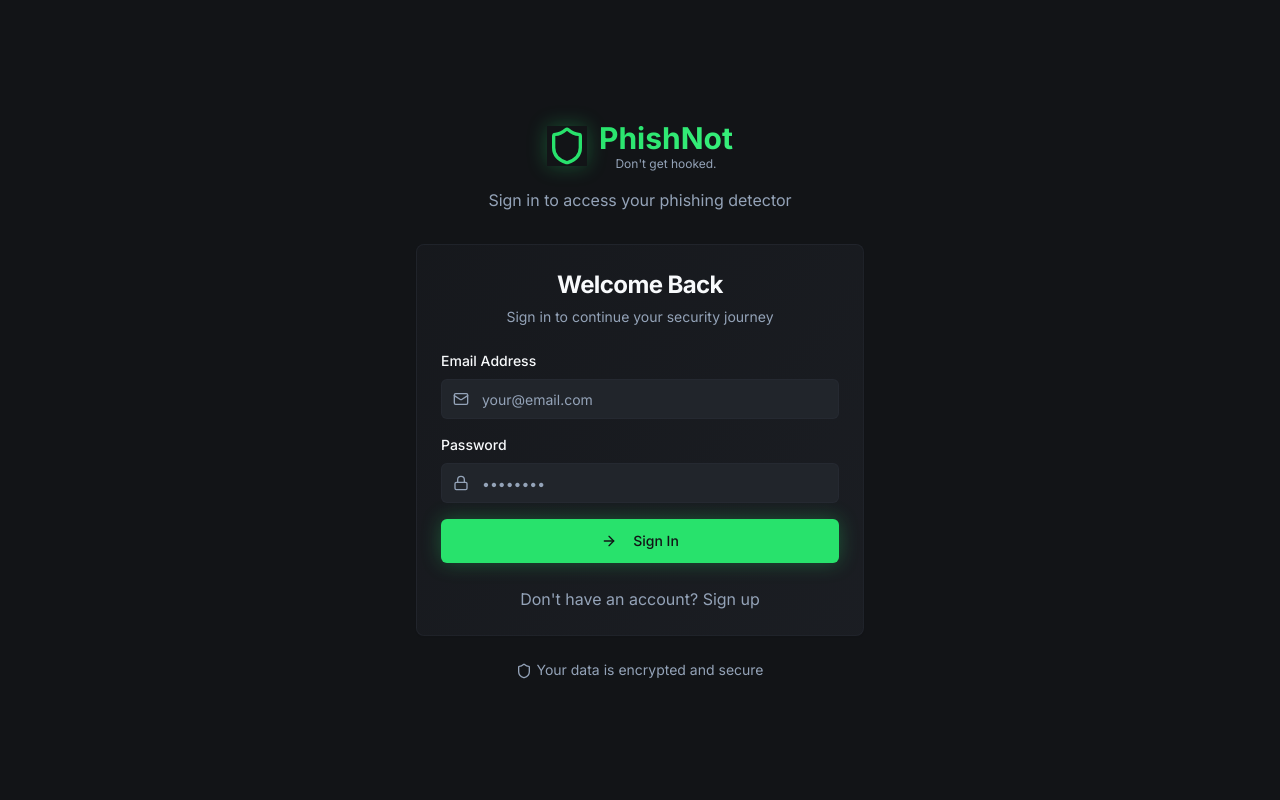
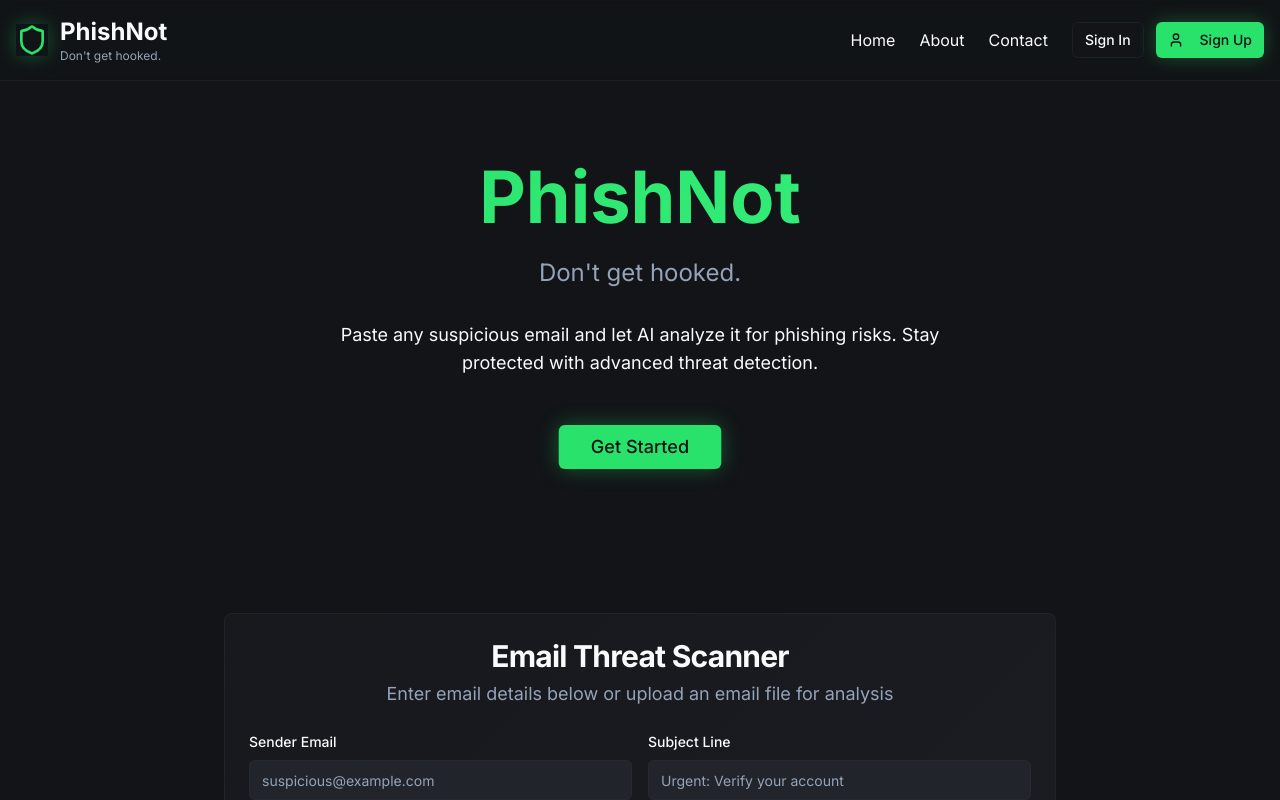
Before and after one commit to nayan2723/phishnot, a React (Vite) app: page / in a window 1280 px wide. Before the commit this address led to /auth. Shown: the top 800 px of the page. Built offline with nearby package versions, Linux system fonts and the light colour scheme.

Commit message:
Add sign in/sign up buttons
Add buttons to the top right of the page to prompt users to sign in or sign up before accessing the tool.

```diff
--- a/src/App.tsx
+++ b/src/App.tsx
@@ -20,11 +20,7 @@ const App = () => (
         <BrowserRouter>
           <Routes>
             <Route path="/auth" element={<Auth />} />
-            <Route path="/" element={
-              <ProtectedRoute>
-                <Index />
-              </ProtectedRoute>
-            } />
+            <Route path="/" element={<Index />} />
             {/* ADD ALL CUSTOM ROUTES ABOVE THE CATCH-ALL "*" ROUTE */}
             <Route path="*" element={<NotFound />} />
           </Routes>
--- a/src/components/PhishNotApp.tsx
+++ b/src/components/PhishNotApp.tsx
@@ -1,6 +1,7 @@
 import { useState } from "react";
-import { Shield, Upload, AlertTriangle, CheckCircle, FileText, LogOut } from "lucide-react";
+import { Shield, Upload, AlertTriangle, CheckCircle, FileText, LogOut, User } from "lucide-react";
 import { useAuth } from "@/hooks/useAuth";
+import { useNavigate } from "react-router-dom";
 import { Button } from "@/components/ui/button";
 import { Input } from "@/components/ui/input";
 import { Textarea } from "@/components/ui/textarea";
@@ -23,6 +24,7 @@ const PhishNotApp = () => {
   const [scanResult, setScanResult] = useState<ScanResult | null>(null);
   const { toast } = useToast();
   const { user, signOut } = useAuth();
+  const navigate = useNavigate();
 
   const handleFileUpload = (event: React.ChangeEvent<HTMLInputElement>) => {
     const selectedFile = event.target.files?.[0];
@@ -36,6 +38,11 @@ const PhishNotApp = () => {
   };
 
   const simulateScan = () => {
+    if (!user) {
+      navigate('/auth');
+      return;
+    }
+
     setIsScanning(true);
     setScanResult(null);
 
@@ -97,8 +104,10 @@ const PhishNotApp = () => {
               </div>
 
               <div className="flex items-center space-x-3">
+                {user ? (
+                  <>
                     <span className="text-sm text-muted-foreground hidden sm:block">
-                  {user?.email}
+                      {user.email}
                     </span>
                     <Button
                       variant="outline"
@@ -109,6 +118,27 @@ const PhishNotApp = () => {
                       <LogOut className="w-4 h-4 mr-2" />
                       Sign Out
                     </Button>
+                  </>
+                ) : (
+                  <>
+                    <Button
+                      variant="outline"
+                      size="sm"
+                      onClick={() => navigate('/auth')}
+                      className="border-border/40"
+                    >
+                      Sign In
+                    </Button>
+                    <Button
+                      size="sm"
+                      onClick={() => navigate('/auth')}
+                      className="glow-primary"
+                    >
+                      <User className="w-4 h-4 mr-2" />
+                      Sign Up
+                    </Button>
+                  </>
+                )}
               </div>
             </nav>
           </div>
@@ -229,7 +259,7 @@ const PhishNotApp = () => {
                 ) : (
                   <>
                     <Shield className="w-5 h-5 mr-2" />
-                    Scan Now
+                    {user ? 'Scan Now' : 'Sign In to Scan'}
                   </>
                 )}
               </Button>
```
Lines whose indentation alone changed are shown as unchanged.
